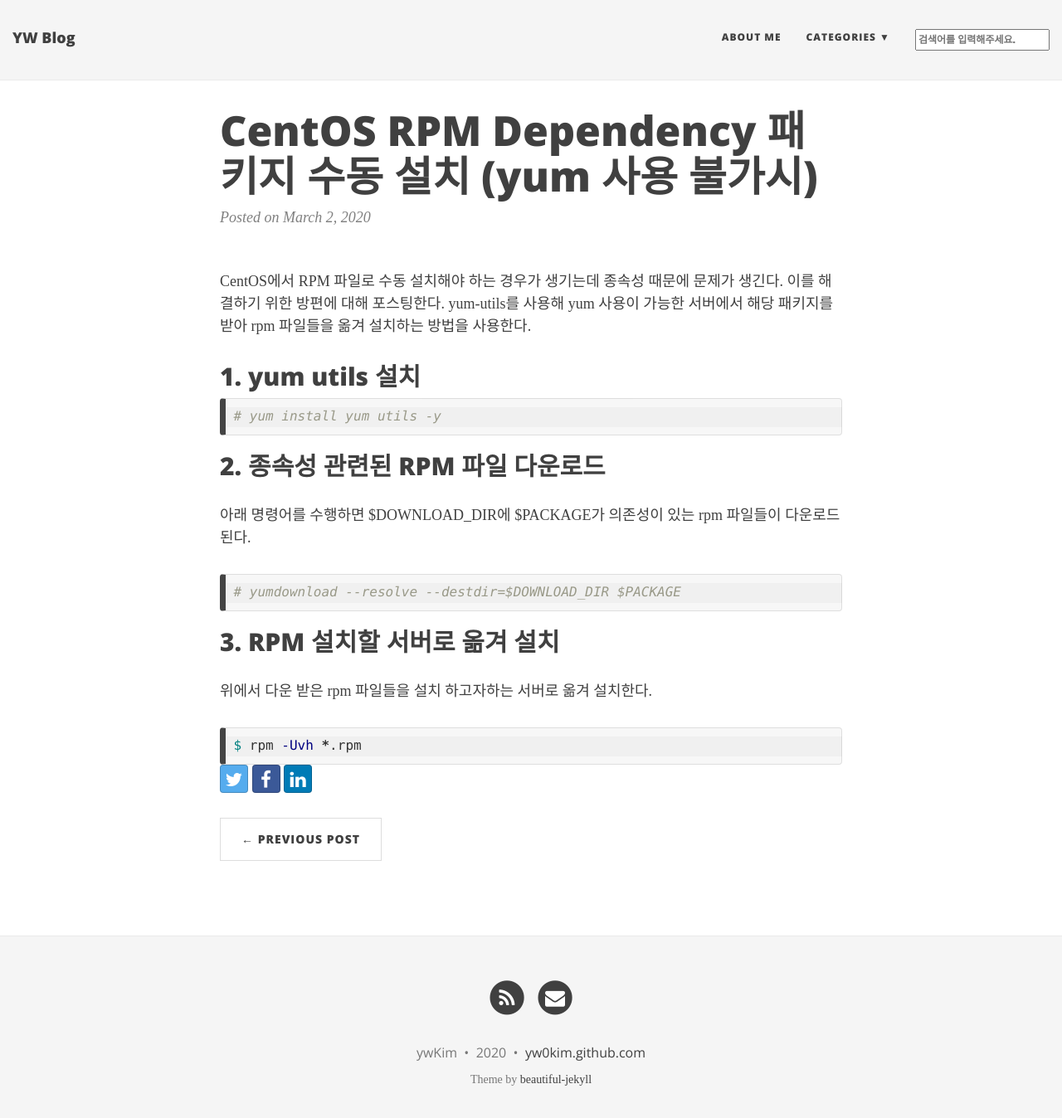
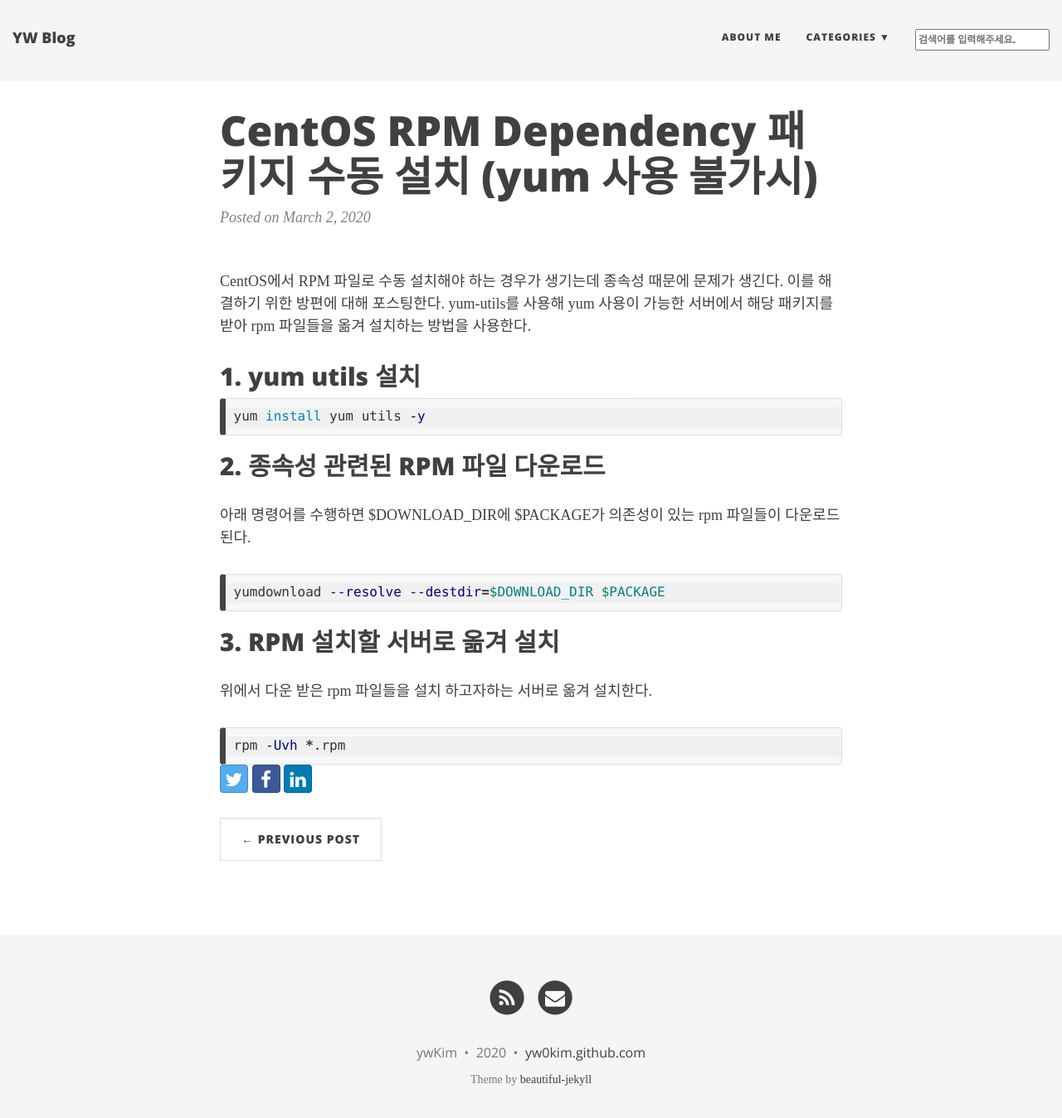
Before and after one commit to yw0kim/yw0kim.github.io, a Jekyll site: the page built from _posts/2020-03-02-CentOS-rpm-dependency-resolve.md, in a window 1280 px wide and 1362 px high. Shown: the top 1348 px of the window at 83% size. Built offline with Jekyll 4.4.1, drawn with Linux system fonts in a browser that asks for light colours; nearby versions of some CDN libraries; some web fonts are replaced.

````diff
--- a/_posts/2020-03-02-CentOS-rpm-dependency-resolve.md
+++ b/_posts/2020-03-02-CentOS-rpm-dependency-resolve.md
@@ -11,7 +11,7 @@ yum-utils를 사용해 yum 사용이 가능한 서버에서 해당 패키지를
 ## 1. yum utils 설치
 
 ~~~bash
-# yum install yum utils -y
+yum install yum utils -y
 ~~~
 
 ## 2. 종속성 관련된 RPM 파일 다운로드
@@ -19,7 +19,7 @@ yum-utils를 사용해 yum 사용이 가능한 서버에서 해당 패키지를
 아래 명령어를 수행하면 $DOWNLOAD_DIR에 $PACKAGE가 의존성이 있는 rpm 파일들이 다운로드 된다.
 
 ```bash
-# yumdownload --resolve --destdir=$DOWNLOAD_DIR $PACKAGE
+yumdownload --resolve --destdir=$DOWNLOAD_DIR $PACKAGE
 ```
 
 ## 3. RPM 설치할 서버로 옮겨 설치
@@ -27,5 +27,5 @@ yum-utils를 사용해 yum 사용이 가능한 서버에서 해당 패키지를
 위에서 다운 받은 rpm 파일들을 설치 하고자하는 서버로 옮겨 설치한다.
 
 ```bash
-$ rpm -Uvh *.rpm
+rpm -Uvh *.rpm
 ```
````
